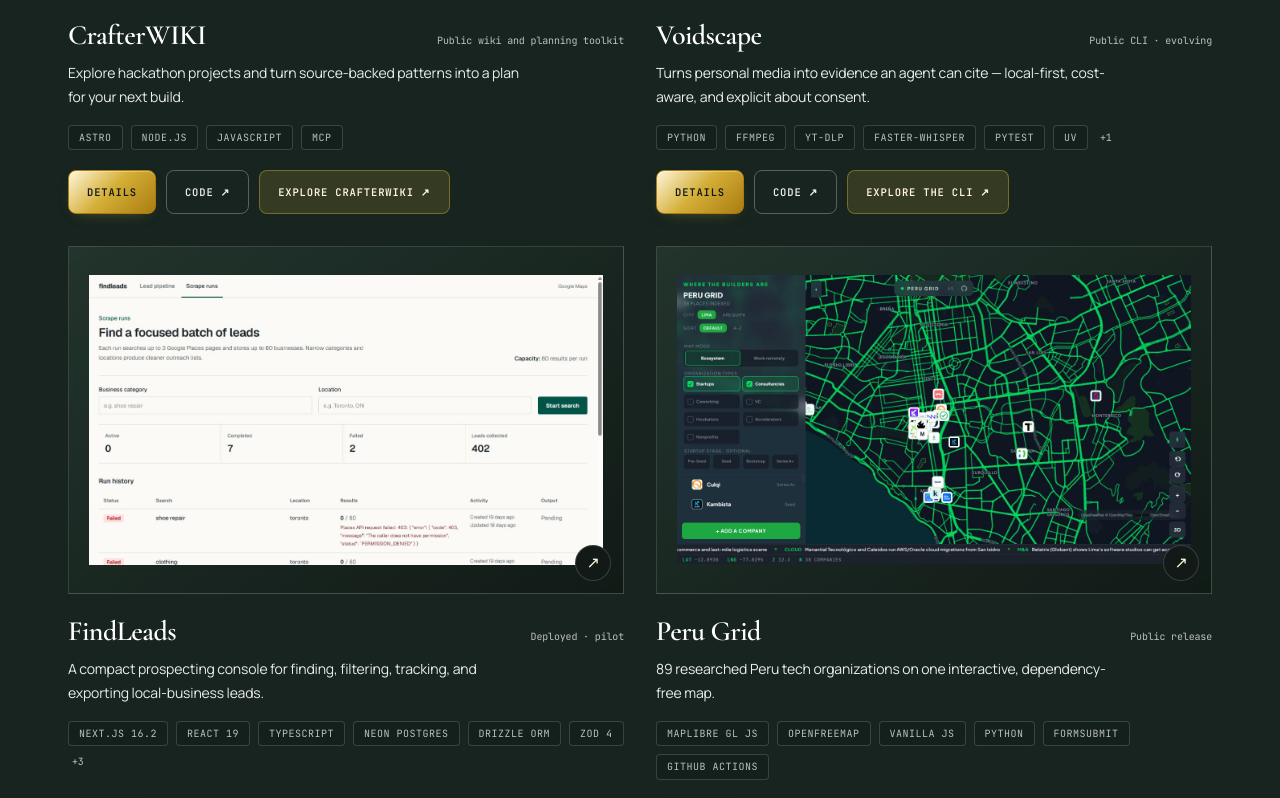
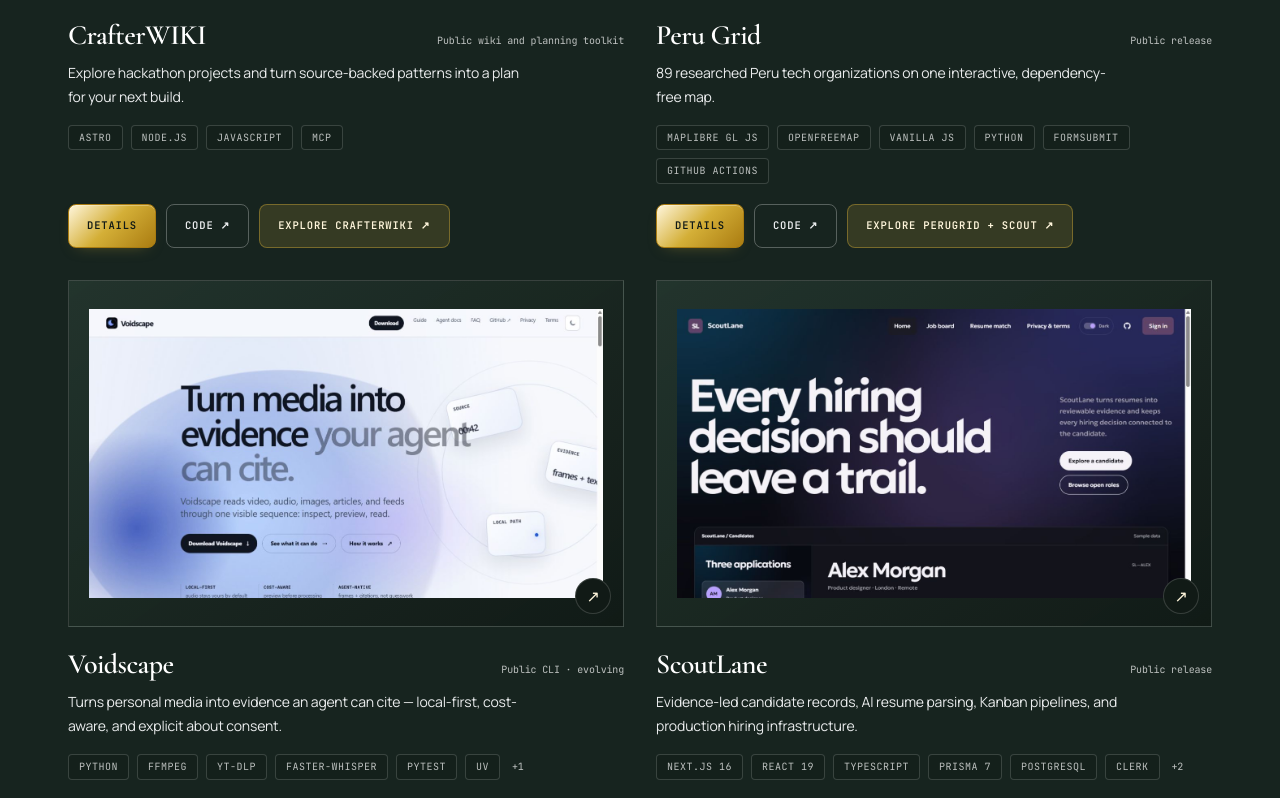
Before and after one commit to RikepilB/Portlio, a Next.js app: page /en in a window 1280 px wide. Shown: the part 1460-2258 px from the top of the page. Built offline with nearby package versions, Linux system fonts and the light colour scheme.

Commit message:
Order featured projects by creation date and feature technical debt

```diff
--- a/src/app/[locale]/page.tsx
+++ b/src/app/[locale]/page.tsx
@@ -15,13 +15,14 @@
 import { ActivityFeed } from '@/components/ui/ActivityFeed'
 import { activityLabels } from '@/data/activity'
 
+// Newest first, using the project start dates in src/data/projects.ts.
 const featuredSlugs = [
   'crafterwiki',
+  'peru-tech-map',
   'voidscape',
-  'findleads',
-  'peru-tech-map',
+  'scoutlane-recruitment',
   'exam-analysis-system',
-  'scoutlane-recruitment',
+  'ai-technical-debt-research',
 ]
 
 const iconMap: Record<string, React.ComponentType<{ size?: number; strokeWidth?: number }>> = {
```
Also changed, not shown: 2 other files (tests, documents, lock files or other folders).
